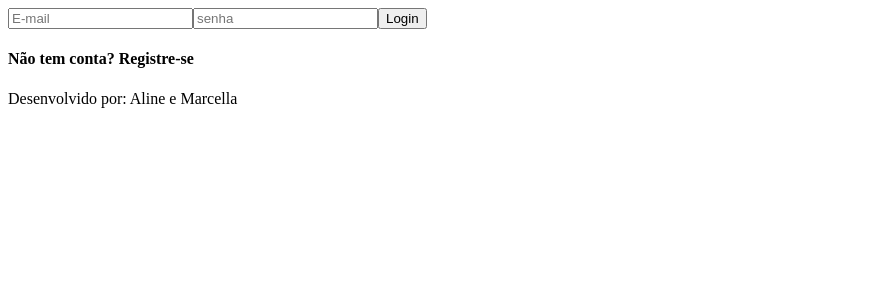
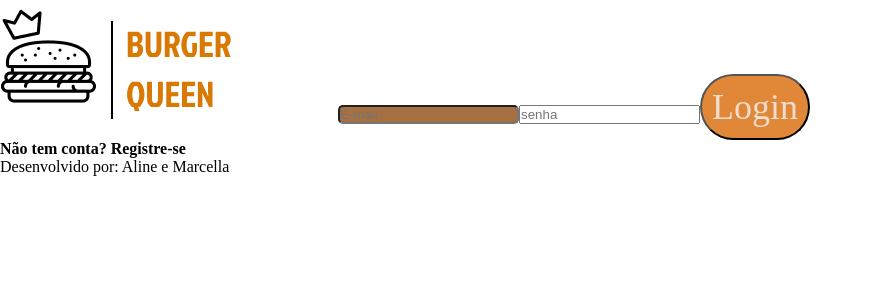
Before and after one commit to AlineSanqueza/SAP004-burger-queen, a React (Create React App) app: page / in a window 1280 px wide. Shown: the top 300 px of the page, without its empty margins (0-873 px from the left). Built offline with nearby package versions, Linux system fonts and the light colour scheme.

Commit message:
inicio do CSS -Login

```diff
--- a/public/index.html
+++ b/public/index.html
@@ -2,8 +2,8 @@
 <html lang="en">
   <head>
     <meta charset="utf-8" />
-    <link href="https://fonts.googleapis.com/css2?family=Open+Sans&display=swap" rel="stylesheet">
-
+    <!--<link href="https://fonts.googleapis.com/css2?family=Open+Sans&display=swap" rel="stylesheet">-->
+    <link href = "https://fonts.googleapis.com/css2? family = Spectral + SC: wght @ 200 & display = swap" rel = "folha de estilo">
     <meta name="viewport" content="width=device-width, initial-scale=1" />
     <meta name="theme-color" content="#000000" />
     <meta
--- a/src/App.js
+++ b/src/App.js
@@ -1,4 +1,5 @@
 import React from 'react';
+import './index.css';
 import Login from './Screen/Login';
 //import Routes from './routes';
 
--- a/src/Screen/Login.js
+++ b/src/Screen/Login.js
@@ -1,15 +1,20 @@
 import React from 'react'
+import logo from '../images/logo-burger-queen.png'
 import Input from '../components/Input'
 import Button from '../components/Button'
-import Newregister from '../components/Phrase'
 import Footer  from '../components/Footer'
+
+import {StyleSheet,css} from 'aphrodite'
+
 const Login = () => {
     return (
     <div>
-        <Input titulo='E-mail'/>
-        <Input titulo='senha'/>
-        <Button children ='Login' />
-        <Newregister />
+        <img  src={logo}/>
+
+        <Input style={css(styles.input)} title='E-mail'/>
+        <Input title='senha'/>
+        <Button style={css(styles.button)} children ='Login' />
+        <h4>Não tem conta? Registre-se</h4>
         <div>
         <Footer/>
         </div>
@@ -17,4 +22,26 @@ const Login = () => {
 )
 }
 
+
+const styles = StyleSheet.create({
+    input: {
+        background: 'rgba(154, 93, 38, 0.88)',
+        borderRadius: '5px'
+
+    },
+
+    button: {
+        background: 'rgba(217, 105, 7, 0.80)',
+        color:'rgba(242, 242, 242, 0.8)',
+        borderRadius: '40px',
+        padding: 10,
+        fontFamily: 'Spectral SC',
+        fontSize: '36px'
+
+    }
+
+})
+
+
+
 export default Login;
--- a/src/components/Button.js
+++ b/src/components/Button.js
@@ -1,4 +1,7 @@
 import React from 'react';
+
+
+
 
 const Button = (props) => {
   return (
--- a/src/components/Input.js
+++ b/src/components/Input.js
@@ -2,7 +2,7 @@ import React from 'react'
 
 
 const Input = (props) => {
-    return <input placeholder= {props.titulo}></input>
+    return <input placeholder= {props.title} className={props.style}></input>
 }
 
 export default Input;
--- a/src/components/Phrase.js
+++ /dev/null
@@ -1,9 +0,0 @@
-import React from 'react'
-
-export const Newregister = () => {
-    return (
-        <h4>Não tem conta? Registre-se</h4>
-    )
-}
-
-export default Newregister;
--- /dev/null
+++ b/src/index.css
@@ -0,0 +1,9 @@
+* {
+    margin: 0;
+    padding: 0;
+    outline: 0;
+}
+
+p {
+    margin: 0;
+}
```
Also changed, not shown: src/App.css (added).
